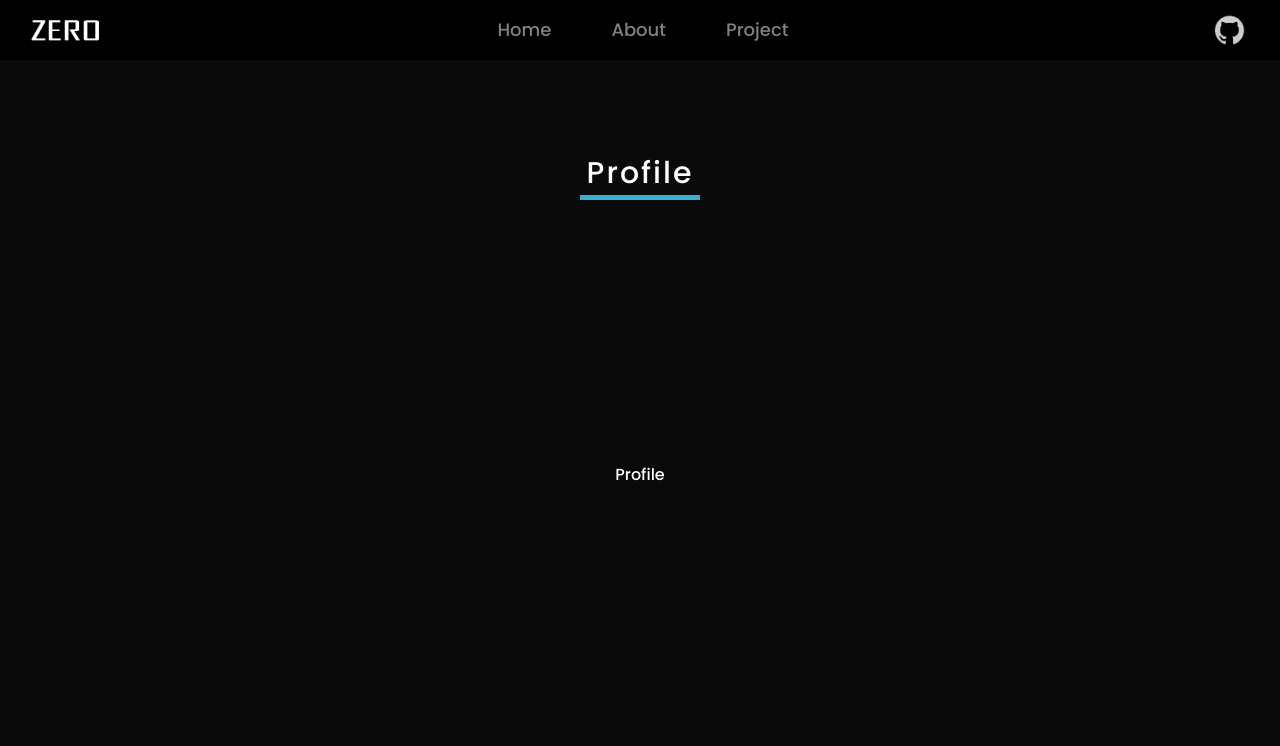
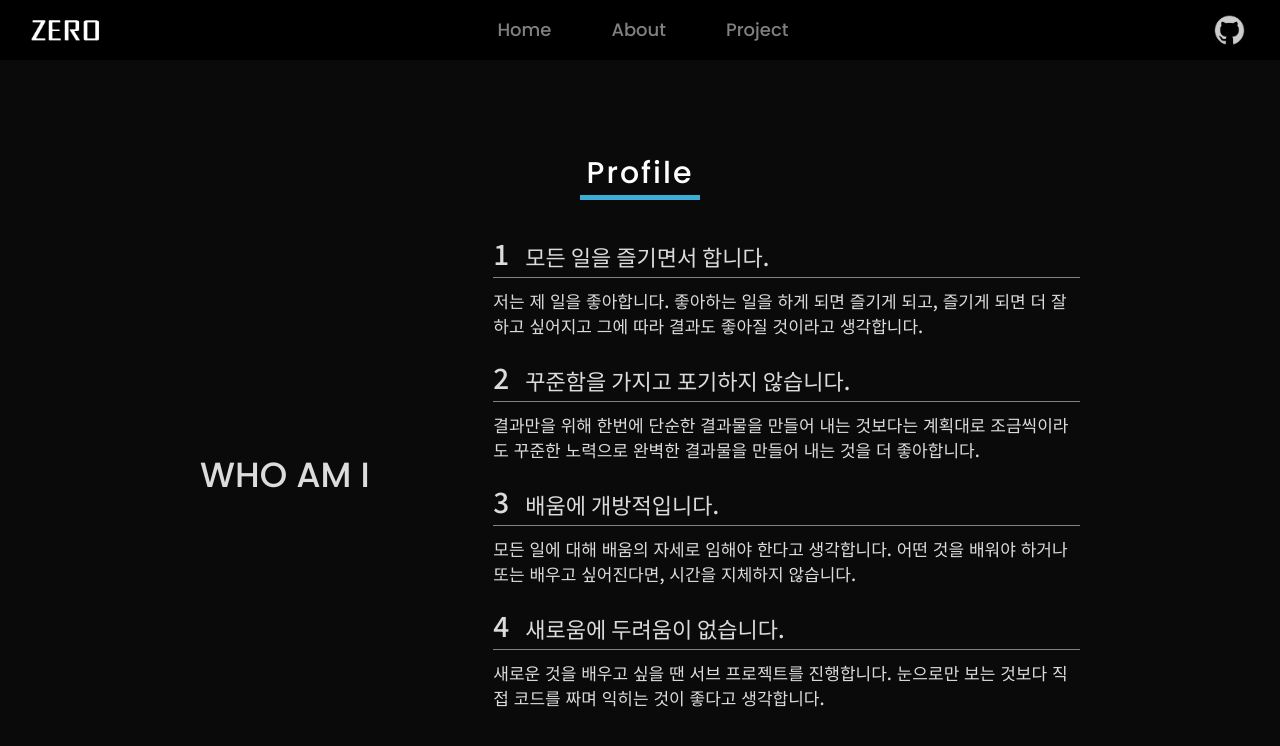
Before and after one commit to zeroaan/portfolio_react, a React (Create React App) app: page /about/profile in a window 1280 px wide. Shown: the top 746 px of the page. Built offline with nearby package versions, Linux system fonts and the light colour scheme.

Commit message:
Add: profile

```diff
--- a/public/index.html
+++ b/public/index.html
@@ -22,7 +22,7 @@
     -->
     <title>안진영 포트폴리오</title>
     <link
-      href="https://fonts.googleapis.com/css2?family=Poppins:wght@300;500;700&display=swap"
+      href="https://fonts.googleapis.com/css2?family=Noto+Sans+KR:wght@300;500;700&family=Poppins:wght@300;500;700&display=swap"
       rel="stylesheet"
     />
   </head>
--- /dev/null
+++ b/src/data/ProfileData.tsx
@@ -0,0 +1,26 @@
+export const ProfileData = [
+  {
+    id: 1,
+    title: "모든 일을 즐기면서 합니다.",
+    desc:
+      "저는 제 일을 좋아합니다. 좋아하는 일을 하게 되면 즐기게 되고, 즐기게 되면 더 잘하고 싶어지고 그에 따라 결과도 좋아질 것이라고 생각합니다.",
+  },
+  {
+    id: 2,
+    title: "꾸준함을 가지고 포기하지 않습니다.",
+    desc:
+      "결과만을 위해 한번에 단순한 결과물을 만들어 내는 것보다는 계획대로 조금씩이라도 꾸준한 노력으로 완벽한 결과물을 만들어 내는 것을 더 좋아합니다. ",
+  },
+  {
+    id: 3,
+    title: "배움에 개방적입니다.",
+    desc:
+      "모든 일에 대해 배움의 자세로 임해야 한다고 생각합니다. 어떤 것을 배워야 하거나 또는 배우고 싶어진다면, 시간을 지체하지 않습니다.",
+  },
+  {
+    id: 4,
+    title: "새로움에 두려움이 없습니다.",
+    desc:
+      "새로운 것을 배우고 싶을 땐 서브 프로젝트를 진행합니다. 눈으로만 보는 것보다 직접 코드를 짜며 익히는 것이 좋다고 생각합니다.",
+  },
+];
--- a/src/pages/Profile.tsx
+++ b/src/pages/Profile.tsx
@@ -3,20 +3,64 @@ import styled from "styled-components";
 
 import AboutLayout from "components/layout/AboutLayout";
 
+import { ProfileData } from "data/ProfileData";
+
 const DivStyle = styled.div`
   display: flex;
   justify-content: center;
   align-items: center;
-  color: white;
-  width: 100%;
+  color: rgb(220, 220, 220);
+  margin: auto;
+  width: 80%;
   height: 100%;
+`;
+const H1WhoAmI = styled.h1`
+  flex: 1;
+  font-size: 35px;
+`;
+const DivProfile = styled.div`
+  flex: 2;
+  font-family: "Noto Sans KR", sans-serif;
+`;
+const DivData = styled.div`
+  margin: 25px 0;
+`;
+const DivTitle = styled.div`
+  display: flex;
+  align-items: flex-end;
+  padding-bottom: 10px;
+  margin-bottom: 10px;
+  border-bottom: 1px solid rgb(130, 130, 130);
+`;
+const PId = styled.p`
+  font-size: 28px;
+  margin-right: 16px;
+`;
+const PTitle = styled.p`
+  font-size: 22px;
+`;
+const PDesc = styled.p`
+  font-size: 17px;
+  word-spacing: 1px;
+  line-height: 25px;
 `;
 
 const Profile = () => {
   return (
     <AboutLayout title="Profile">
       <DivStyle>
-        <h1>Profile</h1>
+        <H1WhoAmI>WHO AM I</H1WhoAmI>
+        <DivProfile>
+          {ProfileData.map((v) => (
+            <DivData key={v.id}>
+              <DivTitle>
+                <PId>{v.id}</PId>
+                <PTitle>{v.title}</PTitle>
+              </DivTitle>
+              <PDesc>{v.desc}</PDesc>
+            </DivData>
+          ))}
+        </DivProfile>
       </DivStyle>
     </AboutLayout>
   );
```
Also changed, not shown: 1 other file (tests, documents, lock files or other folders).
